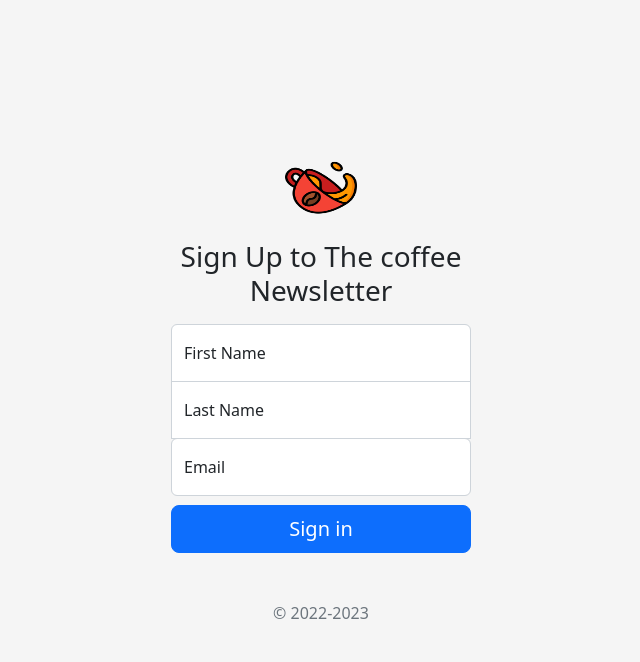
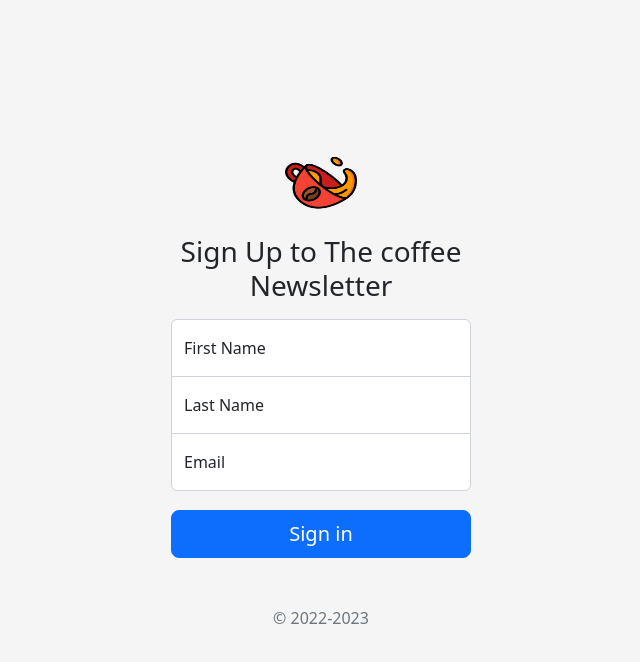
Before and after one commit to Asalek/login_page, a website: page index.html in a window 1280 px wide. Shown: the whole page, without its empty margins (319-959 px from the left). Drawn offline with nearby package versions, Linux system fonts and the light colour scheme.

Commit message:
update: the last input border-raduis-top

```diff
--- a/index.html
+++ b/index.html
@@ -101,7 +101,7 @@
       <label for="flo">Last Name</label>
     </div>
     <div class="form-floating">
-        <input type="email" name="passwd" class="form-control" id="floatingPassword" placeholder="Password">
+        <input type="email" name="passwd" class="form-control" id="floatingPassword" placeholder="Email">
         <label for="floatingPassword">Email</label>
     </div>
 
--- a/public/css/signin.css
+++ b/public/css/signin.css
@@ -32,7 +32,7 @@ body {
   border-top-right-radius: 0;
 }
 
-.form-signin input[type="password"] {
+.form-signin input[type="email"] {
   margin-bottom: 10px;
   border-top-left-radius: 0;
   border-top-right-radius: 0;
```
